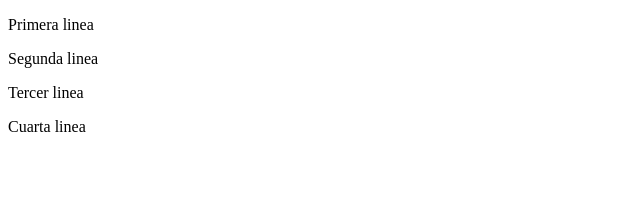
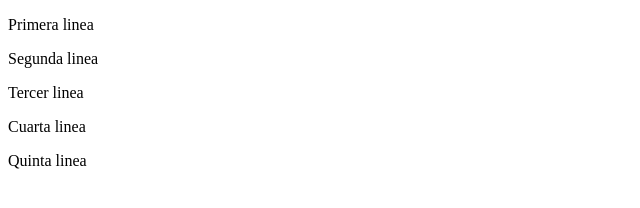
Before and after one commit to yordy-padilla/Clase_Creacion_soft, a plain HTML site: page clase.html in a window 1280 px wide. Shown: the whole page, without its empty margins (0-640 px from the left). Drawn offline with Linux system fonts and the light colour scheme.

Commit message:
quito commit

```diff
--- a/clase.html
+++ b/clase.html
@@ -11,5 +11,6 @@
     <p>Segunda linea</p>
     <p>Tercer linea</p>
     <p>Cuarta linea</p>
+    <p>Quinta linea</p>
 </body>
 </html>
```
